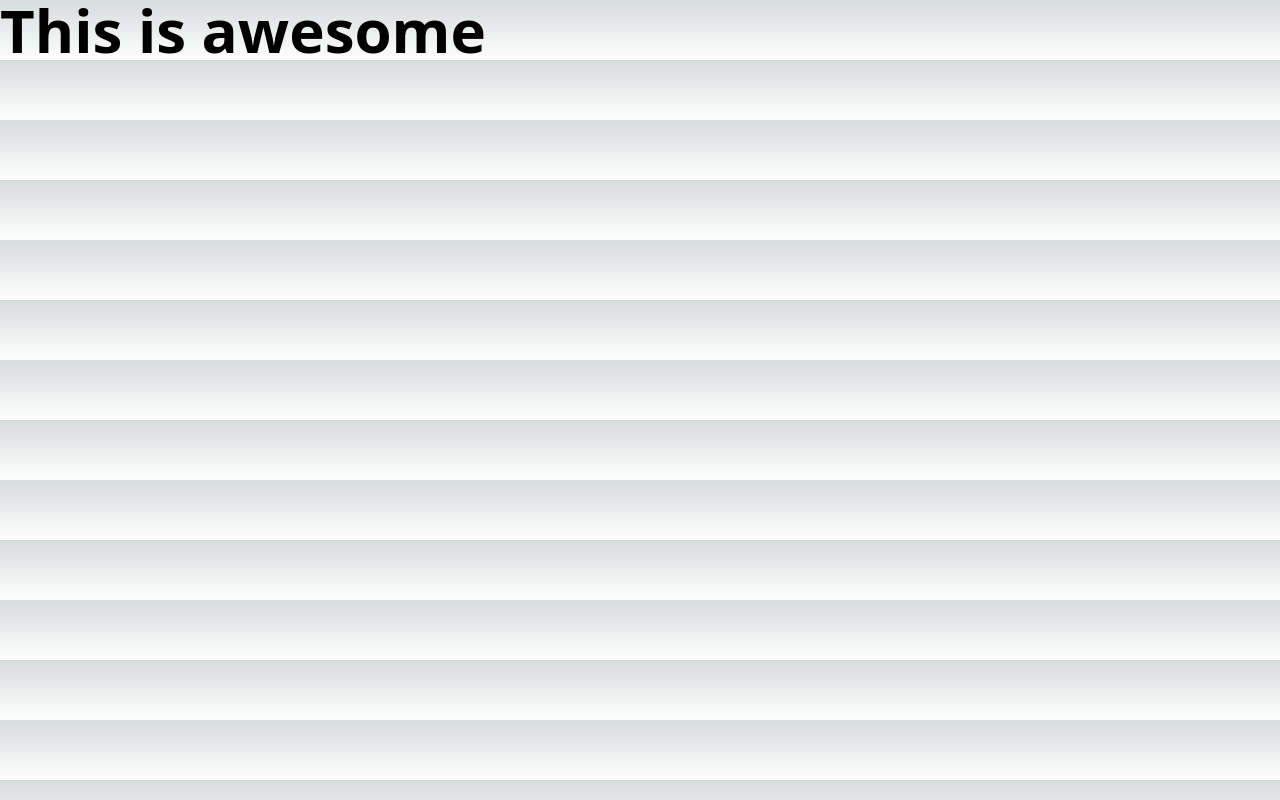
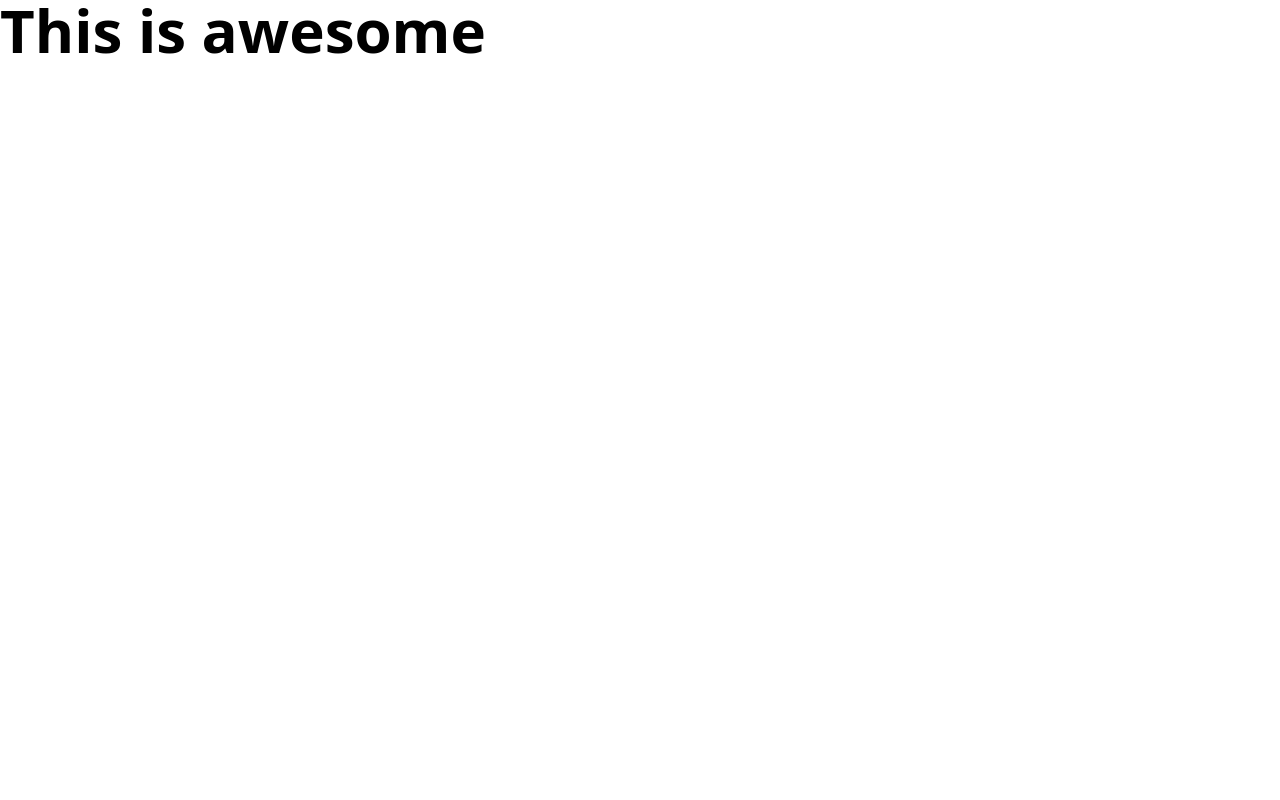
Before and after one commit to sazzadpiash/study-maze, a Next.js app: page / in a window 1280 px wide. Built offline with nearby package versions, Linux system fonts and the light colour scheme.

Commit message:
pulling last commit

```diff
--- a/src/styles/globals.css
+++ b/src/styles/globals.css
@@ -1,111 +1,3 @@
 @tailwind base;
 @tailwind components;
 @tailwind utilities;
-
-:root {
-  --max-width: 1100px;
-  --border-radius: 12px;
-  --font-mono: ui-monospace, Menlo, Monaco, 'Cascadia Mono', 'Segoe UI Mono',
-    'Roboto Mono', 'Oxygen Mono', 'Ubuntu Monospace', 'Source Code Pro',
-    'Fira Mono', 'Droid Sans Mono', 'Courier New', monospace;
-
-  --foreground-rgb: 0, 0, 0;
-  --background-start-rgb: 214, 219, 220;
-  --background-end-rgb: 255, 255, 255;
-
-  --primary-glow: conic-gradient(
-    from 180deg at 50% 50%,
-    #16abff33 0deg,
-    #0885ff33 55deg,
-    #54d6ff33 120deg,
-    #0071ff33 160deg,
-    transparent 360deg
-  );
-  --secondary-glow: radial-gradient(
-    rgba(255, 255, 255, 1),
-    rgba(255, 255, 255, 0)
-  );
-
-  --tile-start-rgb: 239, 245, 249;
-  --tile-end-rgb: 228, 232, 233;
-  --tile-border: conic-gradient(
-    #00000080,
-    #00000040,
-    #00000030,
-    #00000020,
-    #00000010,
-    #00000010,
-    #00000080
-  );
-
-  --callout-rgb: 238, 240, 241;
-  --callout-border-rgb: 172, 175, 176;
-  --card-rgb: 180, 185, 188;
-  --card-border-rgb: 131, 134, 135;
-}
-
-@media (prefers-color-scheme: dark) {
-  :root {
-    --foreground-rgb: 255, 255, 255;
-    --background-start-rgb: 0, 0, 0;
-    --background-end-rgb: 0, 0, 0;
-
-    --primary-glow: radial-gradient(rgba(1, 65, 255, 0.4), rgba(1, 65, 255, 0));
-    --secondary-glow: linear-gradient(
-      to bottom right,
-      rgba(1, 65, 255, 0),
-      rgba(1, 65, 255, 0),
-      rgba(1, 65, 255, 0.3)
-    );
-
-    --tile-start-rgb: 2, 13, 46;
-    --tile-end-rgb: 2, 5, 19;
-    --tile-border: conic-gradient(
-      #ffffff80,
-      #ffffff40,
-      #ffffff30,
-      #ffffff20,
-      #ffffff10,
-      #ffffff10,
-      #ffffff80
-    );
-
-    --callout-rgb: 20, 20, 20;
-    --callout-border-rgb: 108, 108, 108;
-    --card-rgb: 100, 100, 100;
-    --card-border-rgb: 200, 200, 200;
-  }
-}
-
-* {
-  box-sizing: border-box;
-  padding: 0;
-  margin: 0;
-}
-
-html,
-body {
-  max-width: 100vw;
-  overflow-x: hidden;
-}
-
-body {
-  color: rgb(var(--foreground-rgb));
-  background: linear-gradient(
-      to bottom,
-      transparent,
-      rgb(var(--background-end-rgb))
-    )
-    rgb(var(--background-start-rgb));
-}
-
-a {
-  color: inherit;
-  text-decoration: none;
-}
-
-@media (prefers-color-scheme: dark) {
-  html {
-    color-scheme: dark;
-  }
-}
```
